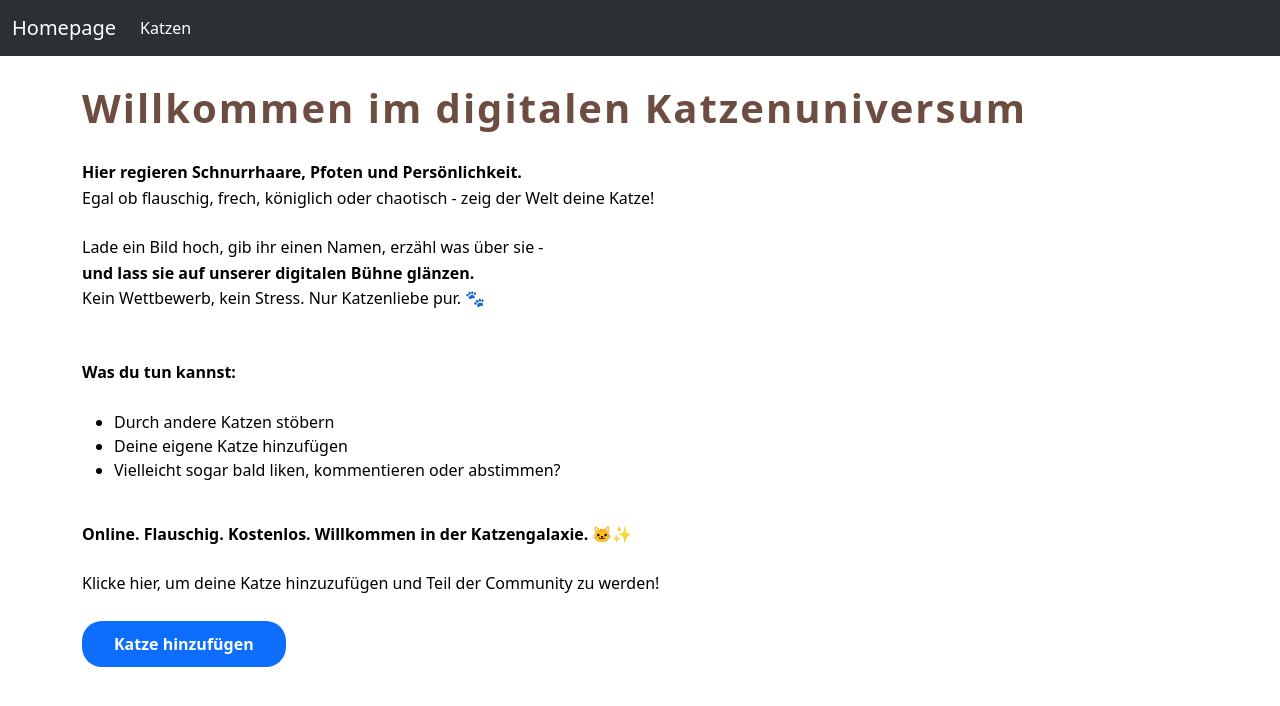
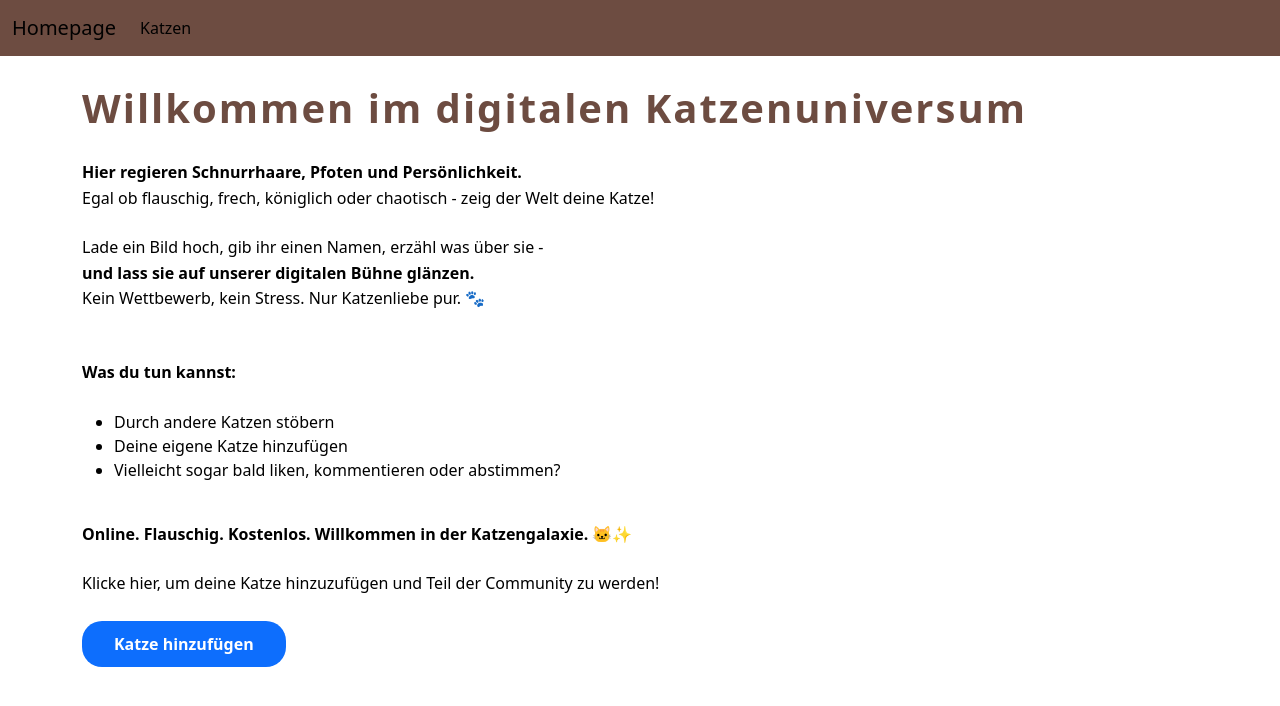
Before and after one commit to Elzamx/myproject_katzenausstellung, a SvelteKit app: page / in a window 1280 px wide. Shown: the top 706 px of the page. Built offline with nearby package versions, Linux system fonts and the light colour scheme.

Commit message:
navbar farbe angepasst

```diff
--- a/src/routes/+layout.svelte
+++ b/src/routes/+layout.svelte
@@ -3,10 +3,7 @@
   let { children } = $props();
 </script>
 
-<nav
-  class="navbar navbar-expand-lg bg-body-tertiary bg-dark"
-  data-bs-theme="dark"
->
+<nav class="navbar navbar-expand-lg my-navbar">
   <div class="container-fluid">
     <a class="navbar-brand" href="/">Homepage</a>
     <button
@@ -33,5 +30,13 @@
 </nav>
 
 <div class="container mt-3">
+  <!-- mt-3 ist Bootstrap-Klasse für margin-top -->
   {@render children()}
+  <!-- Rendern -> hier wird der Inhalt der aktuellen Seite angezeigt -->
 </div>
+
+<style>
+  .my-navbar {
+    background-color: #6d4c41
+  }
+</style>
```
